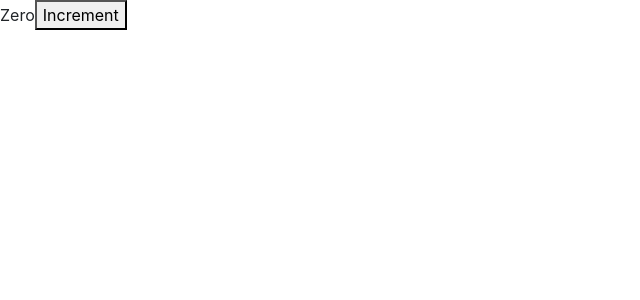
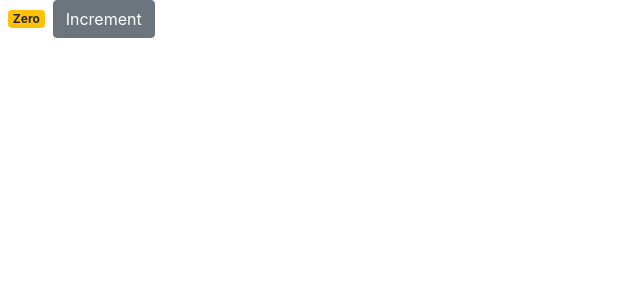
Before and after one commit to AD0791/formation, a React (Create React App) app in the folder Mosh/React/counter-app/: page / in a window 1280 px wide. Shown: the top 300 px of the page, without its empty margins (0-640 px from the left). Built offline with nearby package versions, Linux system fonts and the light colour scheme.

Commit message:
Rendering lists in our app

```diff
--- a/Mosh/React/counter-app/src/components/counter.jsx
+++ b/Mosh/React/counter-app/src/components/counter.jsx
@@ -2,23 +2,27 @@
 
 class Counter extends Component {
   state = {
-    count: 0
+    count: 0 //,
+    //imageUrl: "http://picsum.photos/200"
   };
-  // it's an important property
   render() {
-    // {} to render something dynamcaly
-    // bettween the {} wwe have an expression
-    // an expression will return result
+    // one way to do it
+    // play with strings
     return (
       <React.Fragment>
-        <span>{this.formatCount()}</span>
-        <button>Increment</button>
+        <span className={this.getBadgeClasses()}>{this.formatCount()}</span>
+        <button className="btn btn-secondary btn-sml">Increment</button>
       </React.Fragment>
     );
   }
-  // to check the value of the count we need this method
+
+  getBadgeClasses() {
+    let classes = "badge m-2 badge-";
+    classes += this.state.count === 0 ? "warning" : "primary";
+    return classes;
+  }
+
   formatCount() {
-    // object desconstruction
     const { count } = this.state;
     // check if it's 0
     return count === 0 ? "Zero" : count;
```
Also changed, not shown: 1 other file (tests, documents, lock files or other folders).
